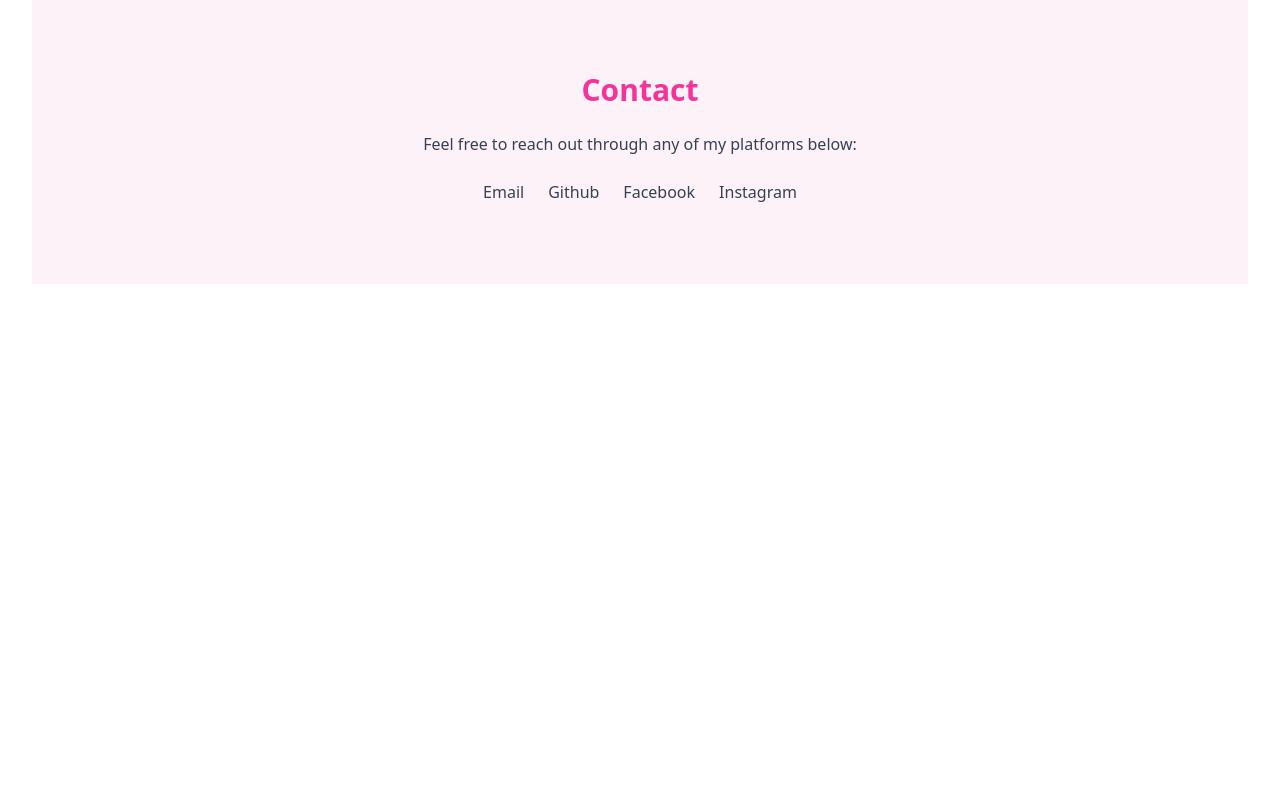
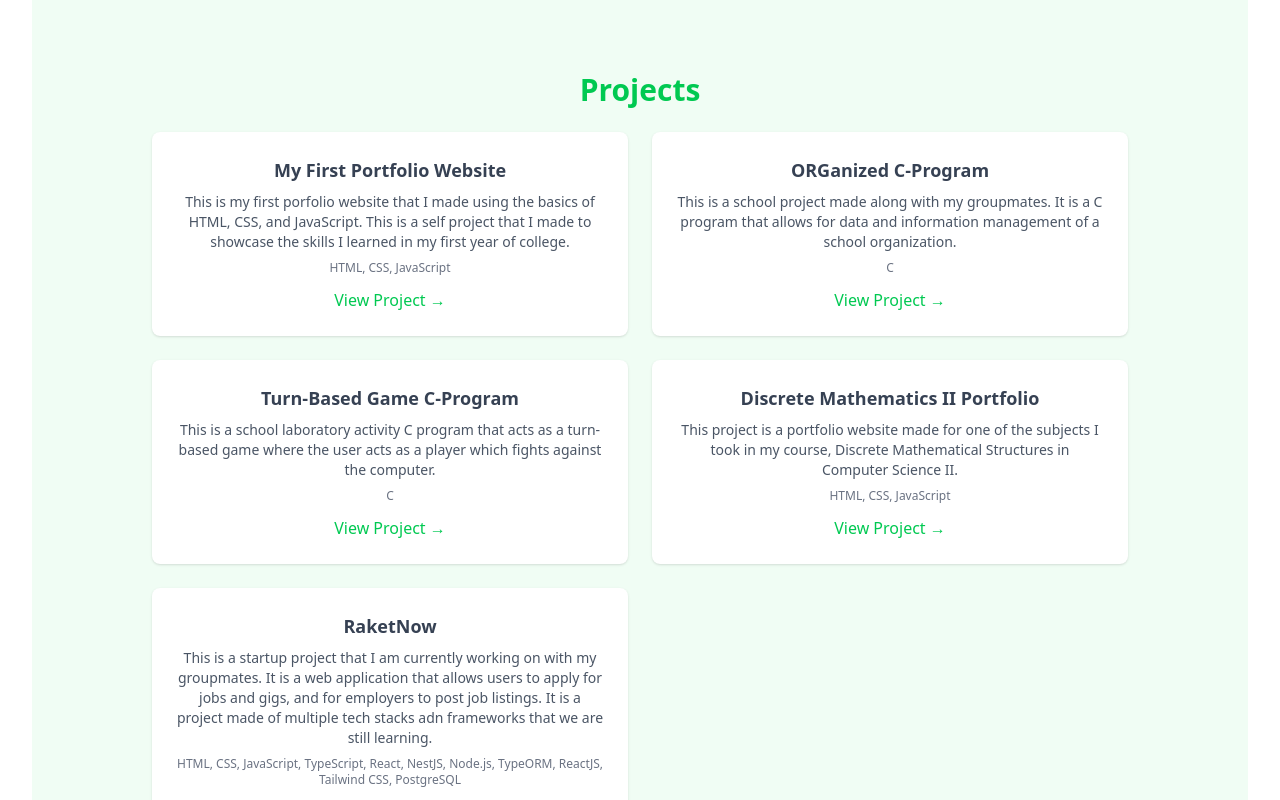
Before and after one commit to Code-DER/Xander-Jay-Cagang-Portfolio, a React (Vite) app in the folder my-portfolio/: page / in a window 1280 px wide. Shown: the part 1700-2500 px from the top of the page. Before the commit the page ends 2016 px from the top, so only its background shows below. Built offline with nearby package versions, Linux system fonts and the light colour scheme.

Commit message:
feat: projects section

```diff
--- a/my-portfolio/src/App.jsx
+++ b/my-portfolio/src/App.jsx
@@ -3,6 +3,7 @@ import Navbar from './components/Navbar'
 import Hero from './components/Hero'
 import About from './components/About'
 import Education from './components/Education'
+import Projects from './components/Projects'
 import Contact from './components/Contact'
 
 function App() {
@@ -13,6 +14,7 @@ function App() {
       <Hero />
       <About />
       <Education />
+      <Projects />
       <Contact />
     </div>
   )
--- /dev/null
+++ b/my-portfolio/src/components/Projects.jsx
@@ -0,0 +1,31 @@
+import { motion } from "framer-motion";
+import { portfolioData } from "../data/portfolioData";
+
+export default function Projects() {
+    return (
+        <section id="projects" className="py-20 bg-green-50 text-gray-700">
+            <div className="max-w-5xl mx-auto px-6">
+                <h2 className="text-3xl font-bold mb-6 text-green-500">Projects</h2>
+                <div className="grid md:grid-cols-2 gap-6">
+                    {portfolioData.projects.map((proj, idx) => (
+                        <motion.div
+                            key={idx}
+                            initial={{ opacity: 0, y: 30 }}
+                            whileInView={{ opacity: 1, y: 0 }}
+                            transition={{ delay: idx * 0.2 }}
+                            viewport={{ once: true }}
+                            className="p-6 bg-white rounded-lg shadow hover:shadow-lg transition-shadow"
+                        >
+                            <h3 className="font-semibold text-lg">{proj.title}</h3>
+                            <p className="text-sm text-gray-600 mt-2">{proj.description}</p>
+                            <div className="mt-2 text-xs text-gray-500">{proj.tech.join(", ")}</div>
+                            <a href={proj.link} target="_blank" rel="noreferrer" className="mt-3 inline-block text-green-500 hover:underline">
+                                View Project →
+                            </a>
+                        </motion.div>
+                    ))}
+                </div>
+            </div>
+        </section>
+    );
+}
--- a/my-portfolio/src/data/portfolioData.js
+++ b/my-portfolio/src/data/portfolioData.js
@@ -21,14 +21,35 @@ export const portfolioData = {
     ],
     projects: [
         {
-
+            title: "My First Portfolio Website",
+            description: "This is my first porfolio website that I made using the basics of HTML, CSS, and JavaScript. This is a self project that I made to showcase the skills I learned in my first year of college.",
+            tech: ["HTML", "CSS", "JavaScript"],
+            link: "https://github.com/Code-DER/Xander-Portfolio",
         },
         {
-
+            title: "ORGanized C-Program",
+            description: "This is a school project made along with my groupmates. It is a C program that allows for data and information management of a school organization.",
+            tech: ["C"],
+            link: "https://github.com/gelooooo-git/CMSC-18-Final-Project"
         },
         {
-
+            title: "Turn-Based Game C-Program",
+            description: "This is a school laboratory activity C program that acts as a turn-based game where the user acts as a player which fights against the computer.",
+            tech: ["C"],
+            link: "https://github.com/Code-DER/Turn-Based-Game"
         },
+        {
+            title: "Discrete Mathematics II Portfolio",
+            description: "This project is a portfolio website made for one of the subjects I took in my course, Discrete Mathematical Structures in Computer Science II.",
+            tech: ["HTML", "CSS", "JavaScript"],
+            link: "https://github.com/Code-DER/Cagang-CMSC57-ePortfolio"
+        },
+        {
+            title: "RaketNow",
+            description: "This is a startup project that I am currently working on with my groupmates. It is a web application that allows users to apply for jobs and gigs, and for employers to post job listings. It is a project made of multiple tech stacks adn frameworks that we are still learning.",
+            tech: ["HTML", "CSS", "JavaScript", "TypeScript", "React", "NestJS", "Node.js", "TypeORM", "ReactJS", "Tailwind CSS", "PostgreSQL"],
+            link: "https://github.com/RakPaperScissors/RaketNow"
+        }
     ],
     contact: {
         email: "xxxcagang@gmail.com",
```
